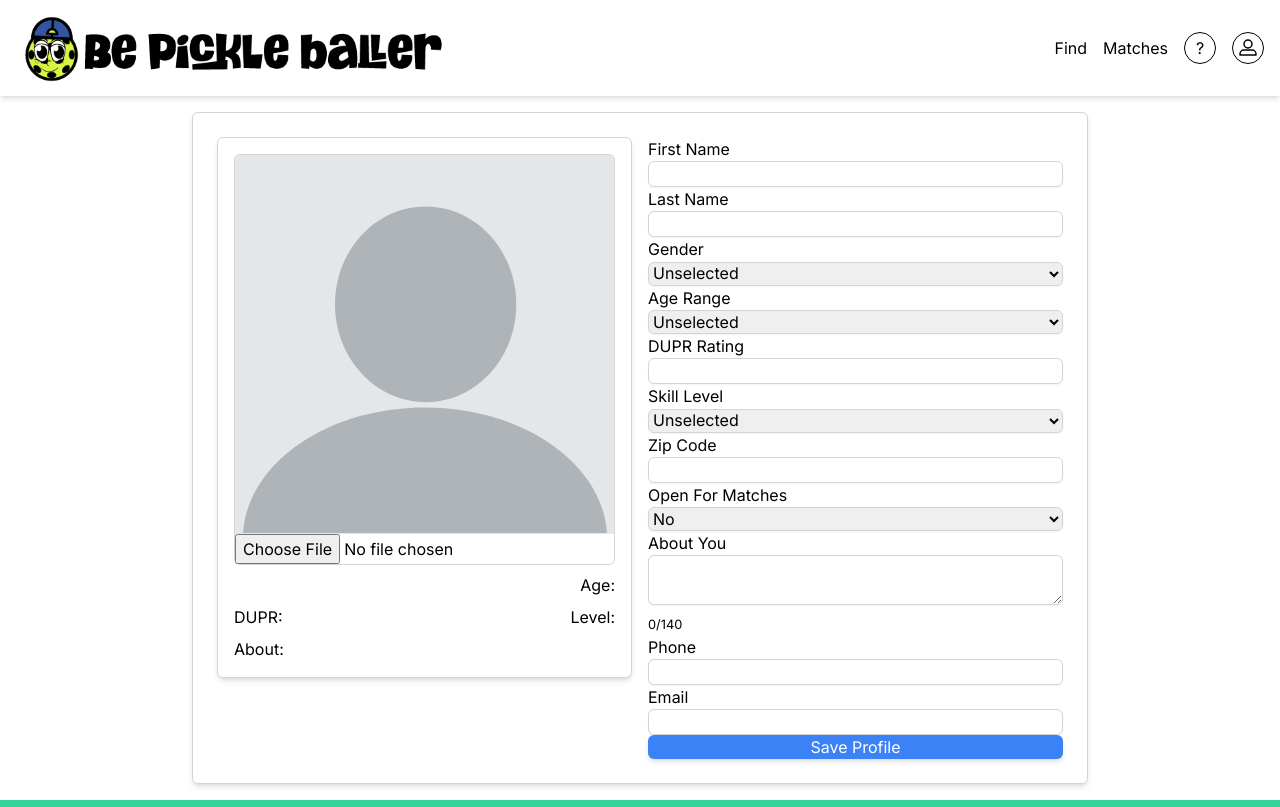
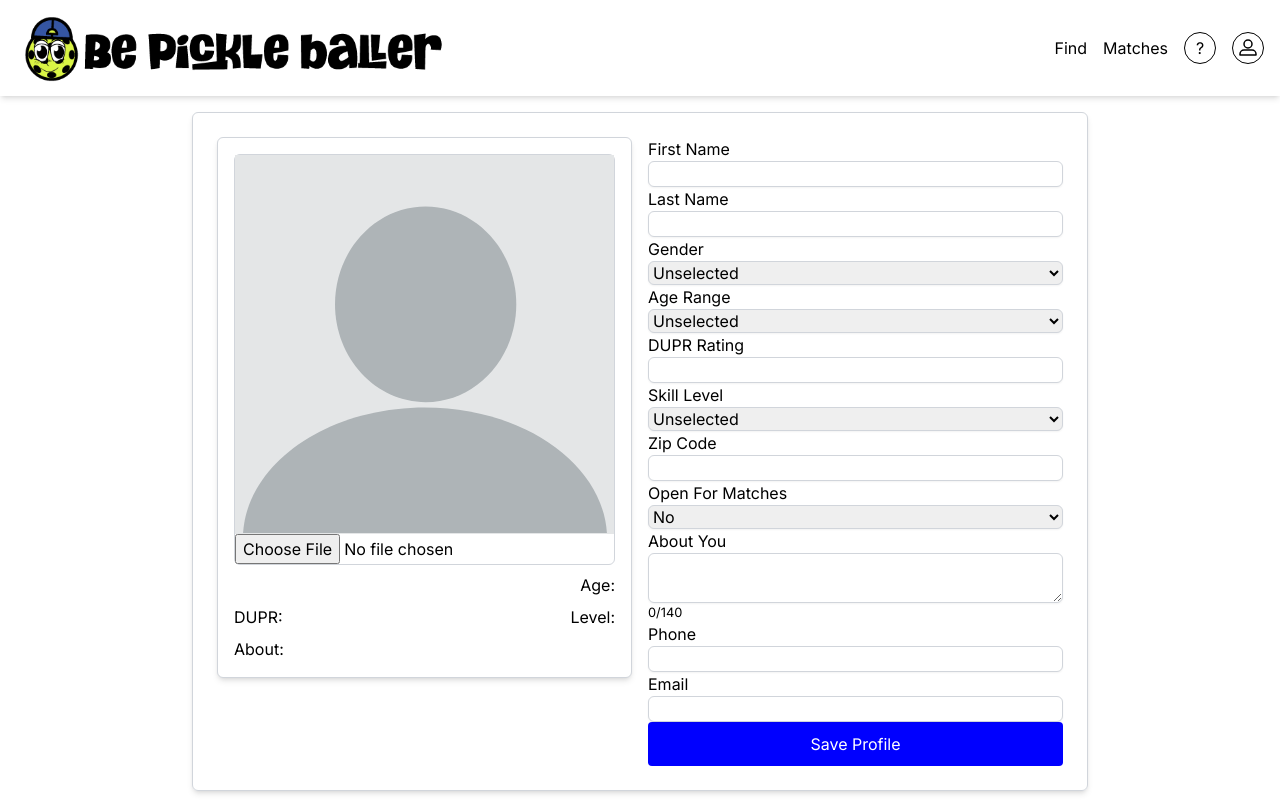
Before and after one commit to btejes/bepickleballer-matchmaking, a Next.js app: page /profile in a window 1280 px wide. Built offline with nearby package versions, Linux system fonts and the light colour scheme; no server answers.

Commit message:
Fixed about you naming issue

```diff
--- a/app/profile/page.jsx
+++ b/app/profile/page.jsx
@@ -15,7 +15,7 @@ const ProfilePage = () => {
     skillLevel: '',
     zipCode: '',
     openForMatches: '',
-    about: '',
+    aboutYou: '',
     phone: '',
     email: '',
   });
--- a/library/ProfileForm.jsx
+++ b/library/ProfileForm.jsx
@@ -22,8 +22,9 @@ const ProfileForm = ({ profile, onProfileChange, onProfileSave }) => {
   };
 
   return (
-    <form onSubmit={handleSubmit} className="grid grid-cols-2 gap-4">
-      <div className="col-span-1">
+    <form onSubmit={handleSubmit} className="max-w-2xl mx-auto">
+      <div className="grid grid-cols-2 gap-4">
+        <div className="col-span-1 flex flex-col">
           <label htmlFor="firstName">First Name</label>
           <input
             type="text"
@@ -34,7 +35,7 @@ const ProfileForm = ({ profile, onProfileChange, onProfileSave }) => {
             className="mt-1 block w-full border border-gray-300 rounded-md shadow-sm p-1"
           />
         </div>
-      <div className="col-span-1">
+        <div className="col-span-1 flex flex-col">
           <label htmlFor="lastName">Last Name</label>
           <input
             type="text"
@@ -45,7 +46,7 @@ const ProfileForm = ({ profile, onProfileChange, onProfileSave }) => {
             className="mt-1 block w-full border border-gray-300 rounded-md shadow-sm p-1"
           />
         </div>
-      <div className="col-span-1">
+        <div className="col-span-1 flex flex-col">
           <label htmlFor="gender">Gender</label>
           <select
             id="gender"
@@ -59,7 +60,7 @@ const ProfileForm = ({ profile, onProfileChange, onProfileSave }) => {
             <option value="female">Female</option>
           </select>
         </div>
-      <div className="col-span-1">
+        <div className="col-span-1 flex flex-col">
           <label htmlFor="ageRange">Age Range</label>
           <select
             id="ageRange"
@@ -76,7 +77,7 @@ const ProfileForm = ({ profile, onProfileChange, onProfileSave }) => {
             <option value="60+">60+</option>
           </select>
         </div>
-      <div className="col-span-1">
+        <div className="col-span-1 flex flex-col">
           <label htmlFor="duprRating">DUPR Rating</label>
           <input
             type="text"
@@ -87,7 +88,7 @@ const ProfileForm = ({ profile, onProfileChange, onProfileSave }) => {
             className="mt-1 block w-full border border-gray-300 rounded-md shadow-sm p-1"
           />
         </div>
-      <div className="col-span-1">
+        <div className="col-span-1 flex flex-col">
           <label htmlFor="skillLevel">Skill Level</label>
           <select
             id="skillLevel"
@@ -102,7 +103,7 @@ const ProfileForm = ({ profile, onProfileChange, onProfileSave }) => {
             <option value="advanced">Advanced</option>
           </select>
         </div>
-      <div className="col-span-1">
+        <div className="col-span-1 flex flex-col">
           <label htmlFor="zipCode">Zip Code</label>
           <input
             type="text"
@@ -113,7 +114,7 @@ const ProfileForm = ({ profile, onProfileChange, onProfileSave }) => {
             className="mt-1 block w-full border border-gray-300 rounded-md shadow-sm p-1"
           />
         </div>
-      <div className="col-span-1">
+        <div className="col-span-1 flex flex-col">
           <label htmlFor="openForMatches">Open For Matches</label>
           <select
             id="openForMatches"
@@ -126,20 +127,20 @@ const ProfileForm = ({ profile, onProfileChange, onProfileSave }) => {
             <option value="yes">Yes</option>
           </select>
         </div>
-      <div className="col-span-2">
-        <label htmlFor="about">About You</label>
+        <div className="col-span-2 flex flex-col">
+          <label htmlFor="aboutYou">About You</label>
           <textarea
-          id="about"
-          name="about"
-          value={formData.about || ''}
+            id="aboutYou"
+            name="aboutYou"
+            value={formData.aboutYou || ''}
             onChange={handleChange}
             className="mt-1 block w-full border border-gray-300 rounded-md shadow-sm p-1"
           />
-        <small className={`text-sm ${formData.about?.length >= 140 ? 'text-red-500' : 'text-gray-500'}`}>
-          {formData.about?.length}/140
+          <small className={`text-sm ${formData.aboutYou?.length >= 140 ? 'text-red-500' : 'text-gray-500'}`}>
+            {formData.aboutYou?.length}/140
           </small>
         </div>
-      <div className="col-span-1">
+        <div className="col-span-1 flex flex-col">
           <label htmlFor="phone">Phone</label>
           <input
             type="text"
@@ -150,7 +151,7 @@ const ProfileForm = ({ profile, onProfileChange, onProfileSave }) => {
             className="mt-1 block w-full border border-gray-300 rounded-md shadow-sm p-1"
           />
         </div>
-      <div className="col-span-1">
+        <div className="col-span-1 flex flex-col">
           <label htmlFor="email">Email</label>
           <input
             type="text"
@@ -161,8 +162,9 @@ const ProfileForm = ({ profile, onProfileChange, onProfileSave }) => {
             className="mt-1 block w-full border border-gray-300 rounded-md shadow-sm p-1"
           />
         </div>
-      <div className="col-span-2 mt-6">
-        <button type="submit" className="w-full bg-blue-500 text-white p-2 rounded-md shadow-md">
+      </div>
+      <div className="mt-6">
+        <button type="submit" className="w-full" style={{ backgroundColor: 'blue', color: 'white', padding: '10px', borderRadius: '4px', display: 'block' }}>
           Save Profile
         </button>
       </div>
```
Lines whose indentation alone changed are shown as unchanged.
